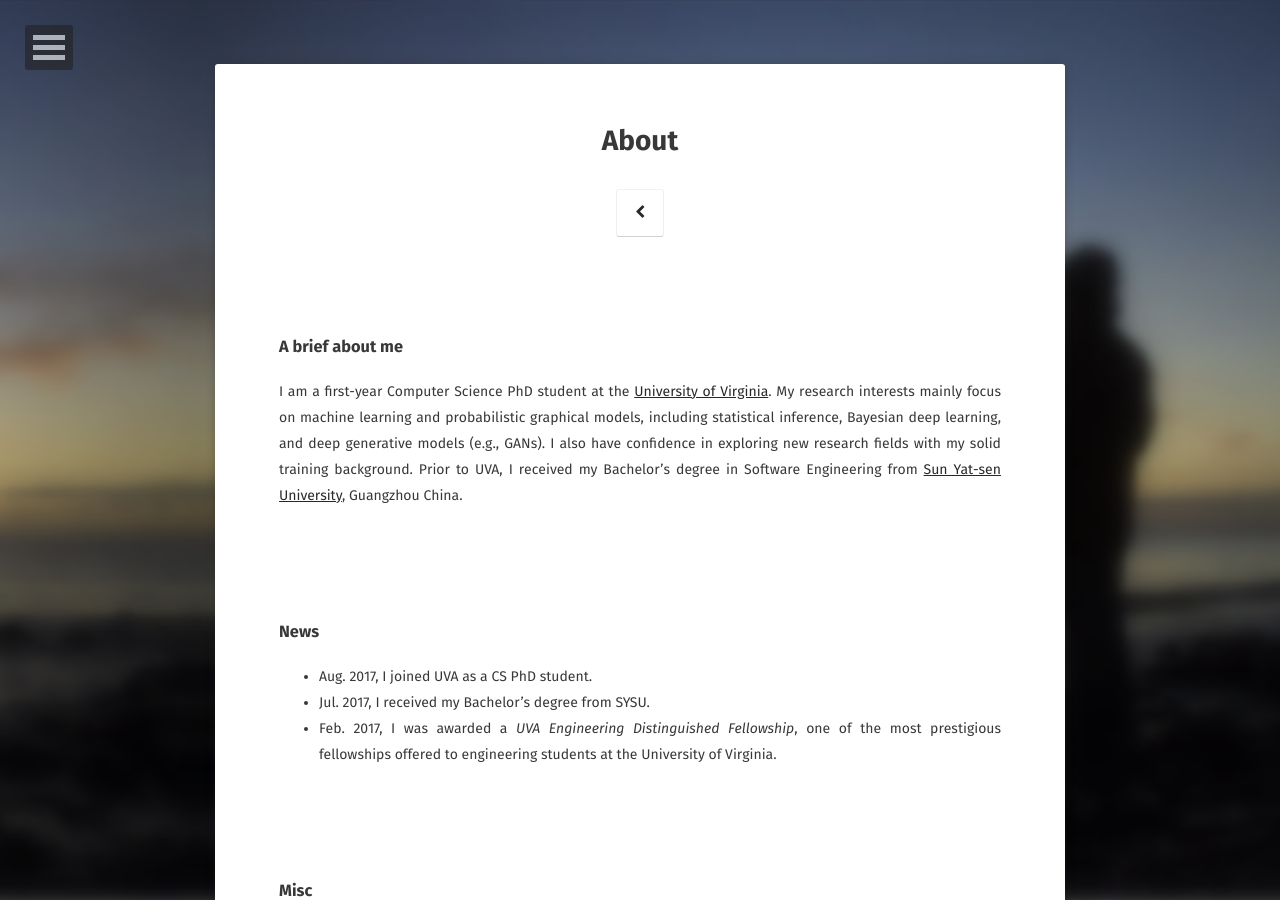
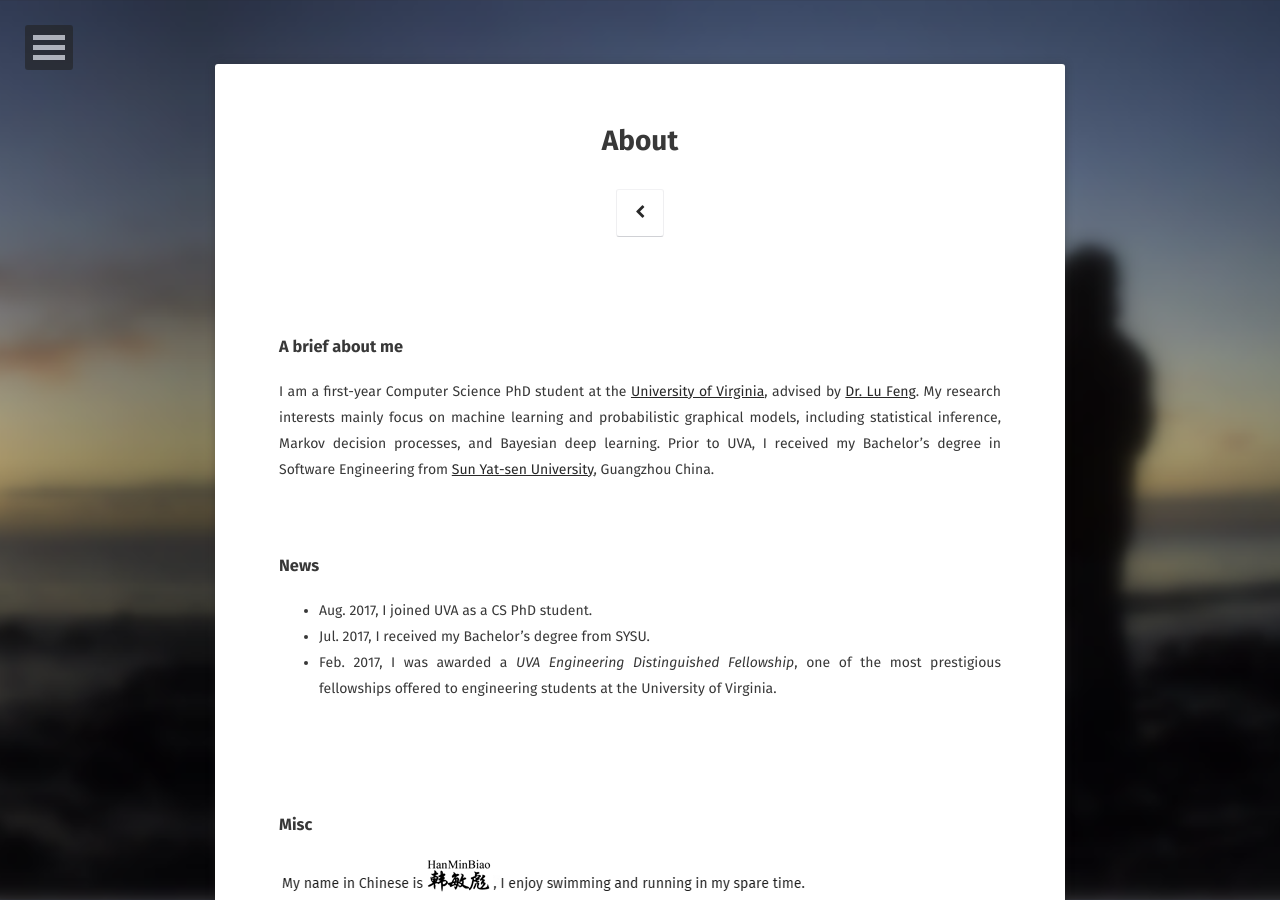
Before and after one commit to FrancisDavis/FrancisDavis.github.io, a Jekyll site: the page built from about/index.md, in a window 1280 px wide and 900 px high. Built offline with Jekyll 4.4.1, drawn with Linux system fonts in a browser that asks for light colours; some web fonts are replaced.

Commit message:
Update index.md

```diff
--- a/about/index.md
+++ b/about/index.md
@@ -7,7 +7,7 @@ comments: false
 ---
 
 ### A brief about me
-I am a first-year Computer Science PhD student at the [University of Virginia](http://www.virginia.edu/). My research interests mainly focus on machine learning and probabilistic graphical models, including statistical inference, Bayesian deep learning, and deep generative models (e.g., GANs). I also have confidence in exploring new research fields with my solid training background. Prior to UVA, I received my Bachelor's degree in Software Engineering from [Sun Yat-sen University](http://www.sysu.edu.cn/2012/en/index.htm), Guangzhou China.
+I am a first-year Computer Science PhD student at the [University of Virginia](http://www.virginia.edu/), advised by [Dr. Lu Feng](http://www.cs.virginia.edu/~lufeng/index.html). My research interests mainly focus on machine learning and probabilistic graphical models, including statistical inference, Markov decision processes, and Bayesian deep learning. Prior to UVA, I received my Bachelor's degree in Software Engineering from [Sun Yat-sen University](http://www.sysu.edu.cn/2012/en/index.htm), Guangzhou China.
 
 <br>
 <br>
```
